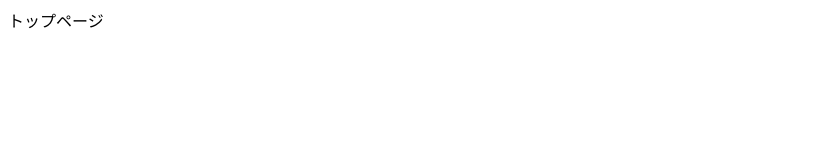
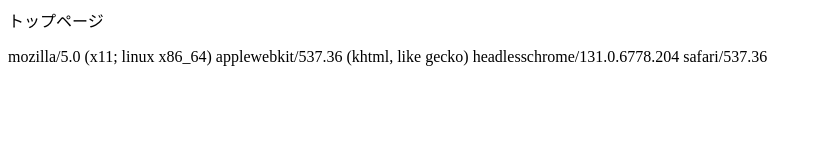
Before and after one commit to t-ehara/user-agent-checker, a plain HTML site: page index.html in a window 1280 px wide. Shown: the whole page, without its empty margins (0-822 px from the left). Drawn offline with Linux system fonts and the light colour scheme.

Commit message:
テキスト表示されるように調整

```diff
--- a/index.html
+++ b/index.html
@@ -1,10 +1,14 @@
 <head>
 </head>
-<div>
+<div id="box">
   トップページ
 </div>
 
   <script>
      const ua = navigator.userAgent.toLowerCase().trim()
-     alert(ua)
+     console.log(ua)
+     const boxElem = document.getElementById('box');
+     let newElem = document.createElement('p')
+     newElem.textContent = ua
+     boxElem.appendChild(newElem)
   </script>
```
